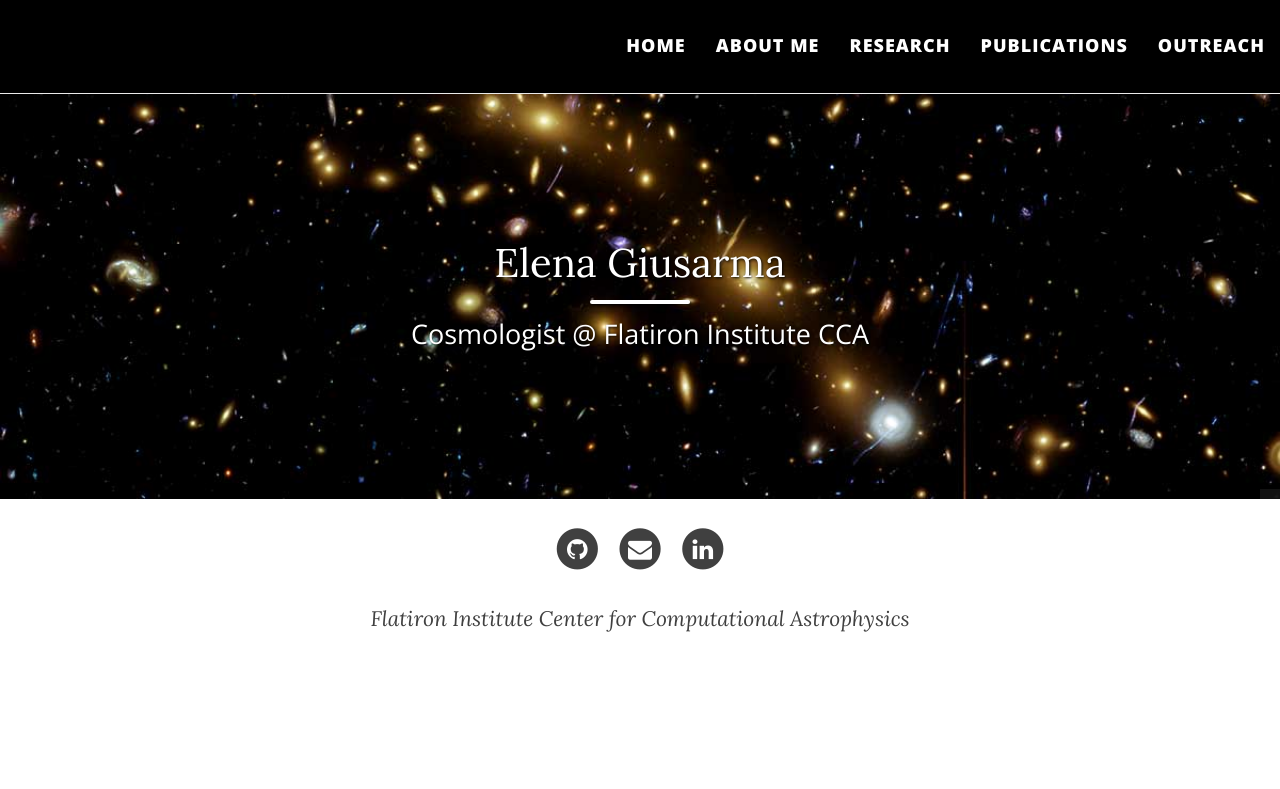
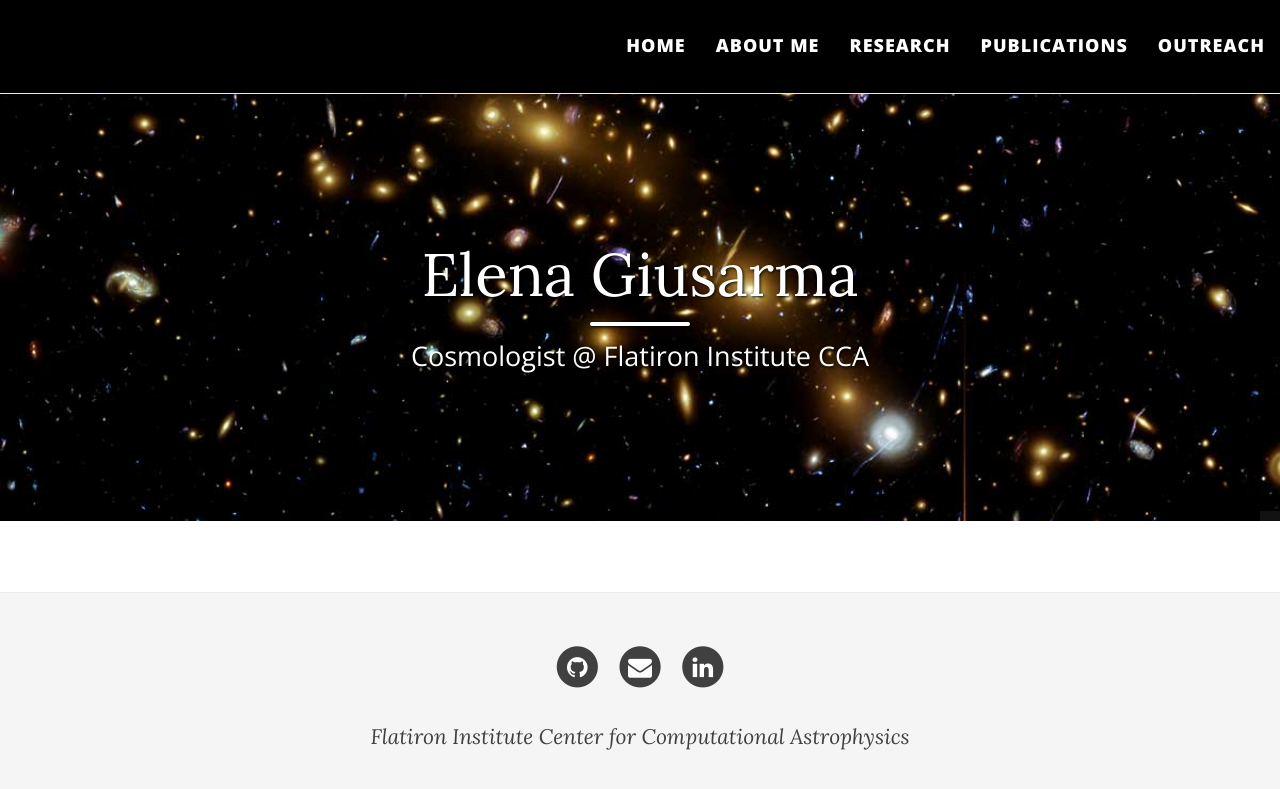
Before and after one commit to egiusarma/egiusarma.github.io, a Jekyll site: the page built from index.md, in a window 1280 px wide. Shown: the top 789 px of the page. Built offline with Jekyll 4.4.1, drawn with Linux system fonts in a browser that asks for light colours; nearby versions of some CDN libraries.

Commit message:
update css

```diff
--- a/css/main.css
+++ b/css/main.css
@@ -224,7 +224,6 @@ nav li.active a {
 .navbar-custom .nav .navlinks-parent:after {
   content: " \25BC";
 }
-
 .navbar-custom .nav .navlinks-children {
   width: 100%;
   display: none;
@@ -271,7 +270,9 @@ nav li.active a {
 
 footer {
   padding: 30px 0;
-  margin-top: -40px;
+  background: #F5F5F5;
+  border-top: 1px #EAEAEA solid;
+  margin-top: 35px;
   font-size: 14px;
 }
 
@@ -368,7 +369,7 @@ footer .theme-by {
 /* --- Post and page headers --- */
 
 .intro-header {
-  margin: 20px 0 20px;
+  margin: 80px 0 20px;
   position: relative;
 }
 .intro-header.big-img {
@@ -378,7 +379,7 @@ footer .theme-by {
   background-size: cover;
   -o-background-size: cover;
   margin-top: 51px; /* The small navbar is 50px tall + 1px border */
-  margin-bottom: 15px;
+  margin-bottom: 35px;
 }
 .intro-header.big-img  .big-img-transition {
   position: absolute;
@@ -397,7 +398,6 @@ footer .theme-by {
 .intro-header .page-heading {
   text-align: center;
 }
-
 .intro-header.big-img .page-heading,
 .intro-header.big-img .post-heading {
   padding: 100px 0;
@@ -410,7 +410,7 @@ footer .theme-by {
 }
 .intro-header .post-heading h1 {
   margin-top: 0;
-  font-size: 5px;
+  font-size: 35px;
 }
 .intro-header .page-heading .page-subheading,
 .intro-header .post-heading .post-subheading {
@@ -418,7 +418,7 @@ footer .theme-by {
   line-height: 1.1;
   display: block;
   font-family: 'Open Sans', 'Helvetica Neue', Helvetica, Arial, sans-serif;
-  font-weight: 5;
+  font-weight: 300;
   margin: 10px 0 0;
 }
 .intro-header .post-heading .post-subheading {
@@ -426,7 +426,7 @@ footer .theme-by {
 }
 .intro-header.big-img .page-heading .page-subheading,
 .intro-header.big-img .post-heading .post-subheading {
-  font-weight: 5;
+  font-weight: 400;
 }
 .intro-header.big-img .page-heading hr {
   box-shadow: 1px 1px 3px #000;
@@ -459,29 +459,7 @@ footer .theme-by {
     padding: 150px 0;
   }
   .intro-header .page-heading h1 {
-    font-size: 40px;
-  }
-  .intro-header .post-heading h1 {
-    font-size: 50px;
-  }
-  .intro-header.big-img .img-desc {
-    font-size: 14px;
-  }
-}
-
-@media only screen and (min-width: 365px) {
-  .intro-header {
-    margin-top: 130px;
-  }
-  .intro-header.big-img {
-    margin-top: 91px;  /* Full navbar is small navbar + 20px padding on each side when expanded */
-  }
-  .intro-header.big-img .page-heading,
-  .intro-header.big-img .post-heading  {
-    padding: 150px 0;
-  }
-  .intro-header .page-heading h1 {
-    font-size: 40px;
+    font-size: 60px;
   }
   .intro-header .post-heading h1 {
     font-size: 50px;
@@ -518,7 +496,6 @@ footer .theme-by {
     margin-bottom: 0;
   }
 }
-
 @media only screen and (max-width: 325px) {
   .intro-header.big-img {
     height: 200px;
@@ -541,8 +518,8 @@ footer .theme-by {
 .pager li a {
   font-family: 'Open Sans', 'Helvetica Neue', Helvetica, Arial, sans-serif;
   text-transform: uppercase;
-  font-size: 4px;
-  font-weight: 8;
+  font-size: 14px;
+  font-weight: 800;
   letter-spacing: 1px;
   padding: 10px 5px;
   background: #FFF;
```
Also changed, not shown: outreach.md (+0 -1 lines), README.md, 3 other files.
